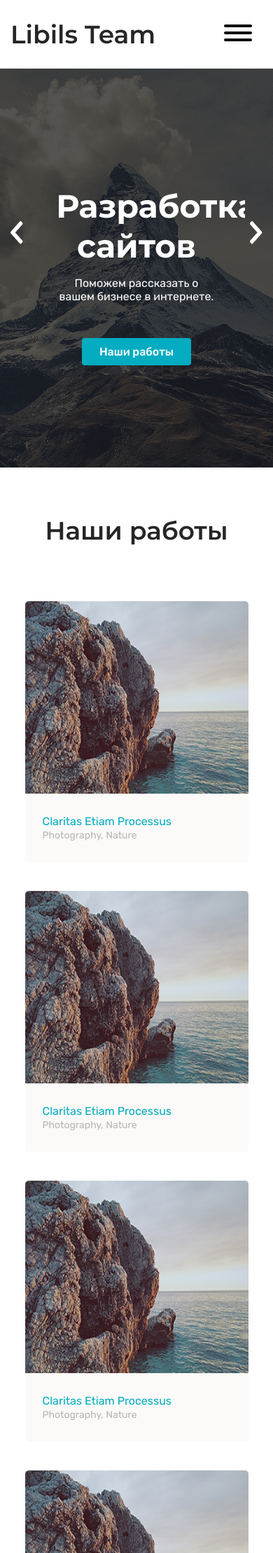
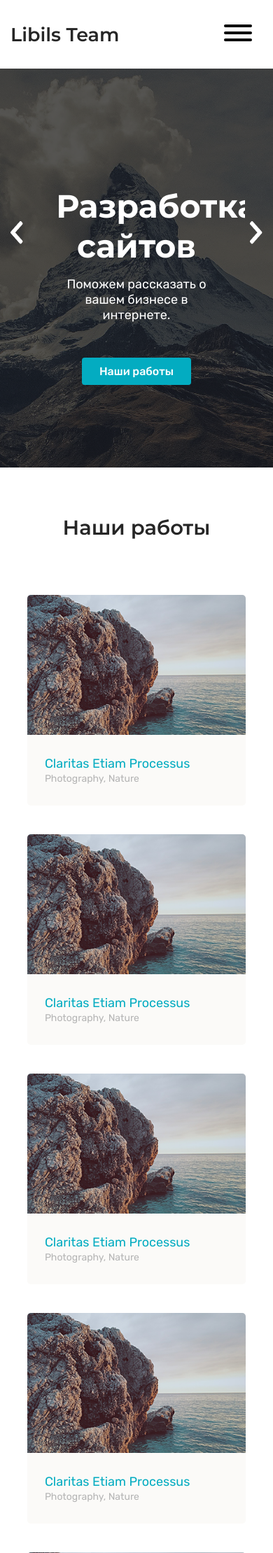
Before and after one commit to Efcolipt/Efcolipt.github.io, a PHP site: page / in a window 390 px wide. Shown: the top 2219 px of the page at 70% size. Run offline with PHP 8.4, Linux system fonts and the light colour scheme; some libraries are stand-ins or nearby versions.

Commit message:
Update media.css

```diff
--- a/css/media.css
+++ b/css/media.css
@@ -83,9 +83,7 @@
 	.menu--modal--content > ul > li > a{
 		font-size: 26px !important;
 	}
-	p{
-		font-size: 16px !important;
-	}
+
 	.about--person--testimonail > span:nth-child(2){
 		margin-left: 0 !important;
 	}
@@ -109,3 +107,20 @@
 	}
 
 }
+@media only screen and (max-width: 576px){
+	.img--title{
+		height: 200px!important;
+	}
+	h2 {
+	    font-size: 29px !important;
+	}
+	.person{
+		padding: 55px!important;
+	}
+	.logo > a{
+		font-size: 27px !important;
+	}
+	.benefits--this--text{
+		font-size: 14px !important;
+	}
+}
```
